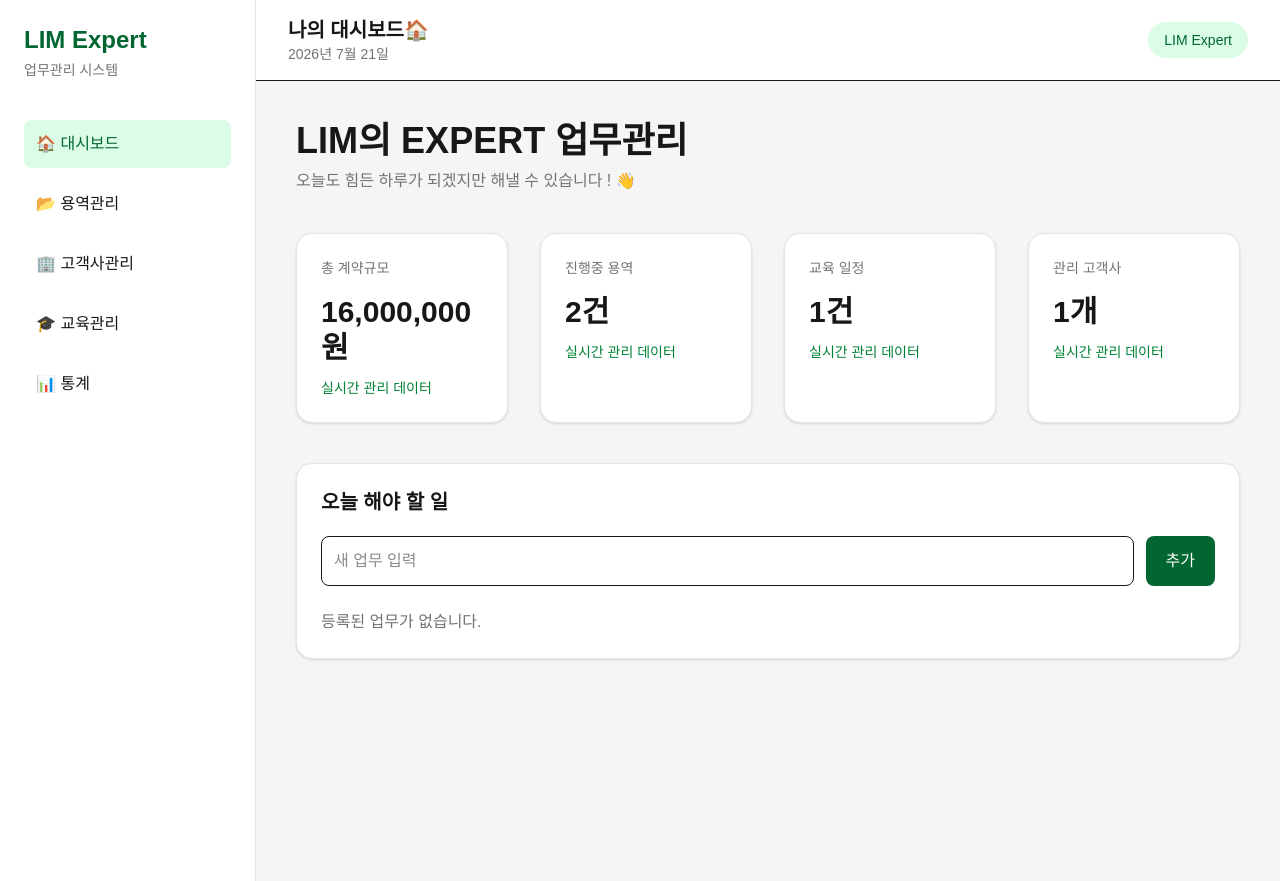
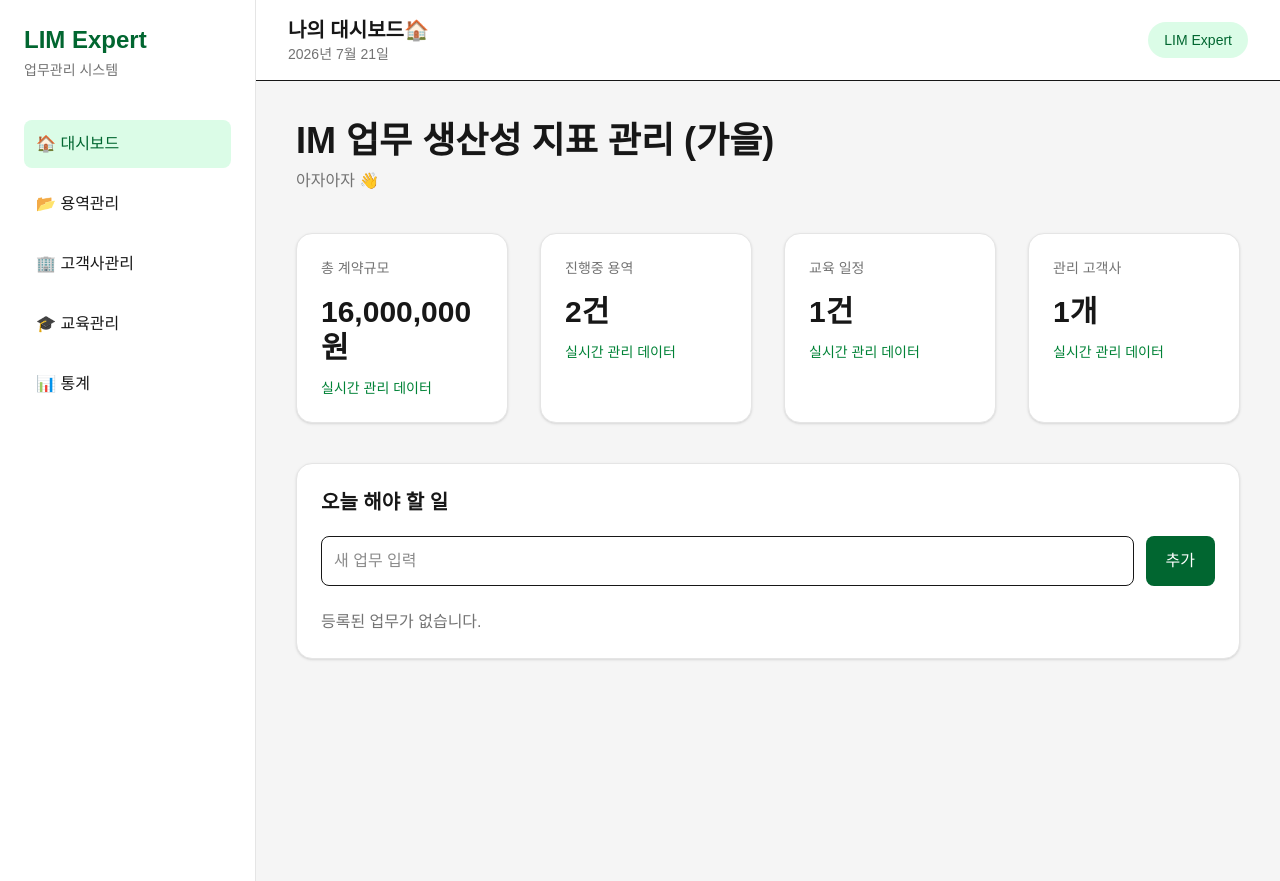
Before and after one commit to lgulv9809-dev/hrd-dashboard, a Next.js app: page / in a window 1280 px wide. Built offline with nearby package versions, Linux system fonts and the light colour scheme.

Commit message:
change header branding

```diff
--- a/app/page.tsx
+++ b/app/page.tsx
@@ -42,12 +42,12 @@ export default function Home() {
         <div className="mb-10">
 
           <h1 className="text-4xl font-bold text-neutral-900">
-            LIM의 EXPERT 업무관리
+            IM 업무 생산성 지표 관리 (가을)
           </h1>
 
 
           <p className="mt-2 text-neutral-500">
-            오늘도 힘든 하루가 되겠지만 해낼 수 있습니다 ! 👋
+            아자아자 👋
           </p>
 
         </div>
```
